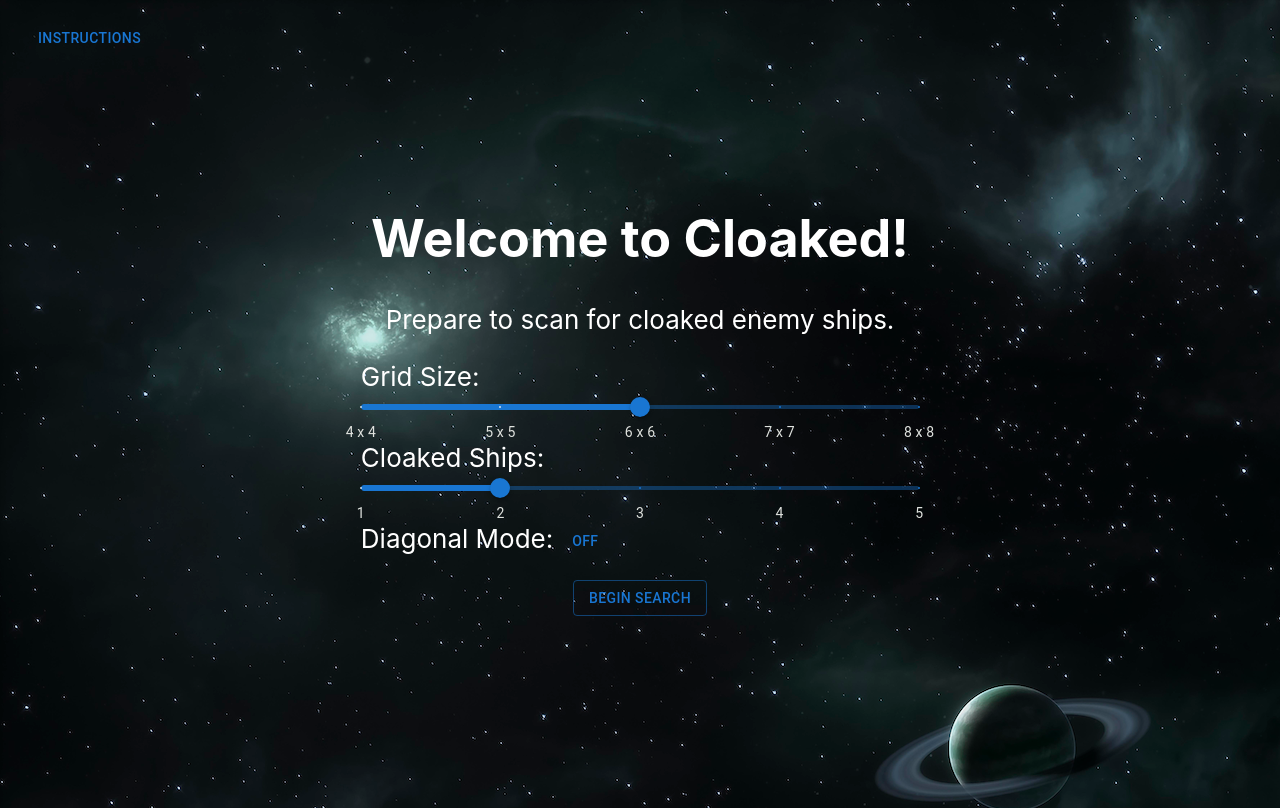
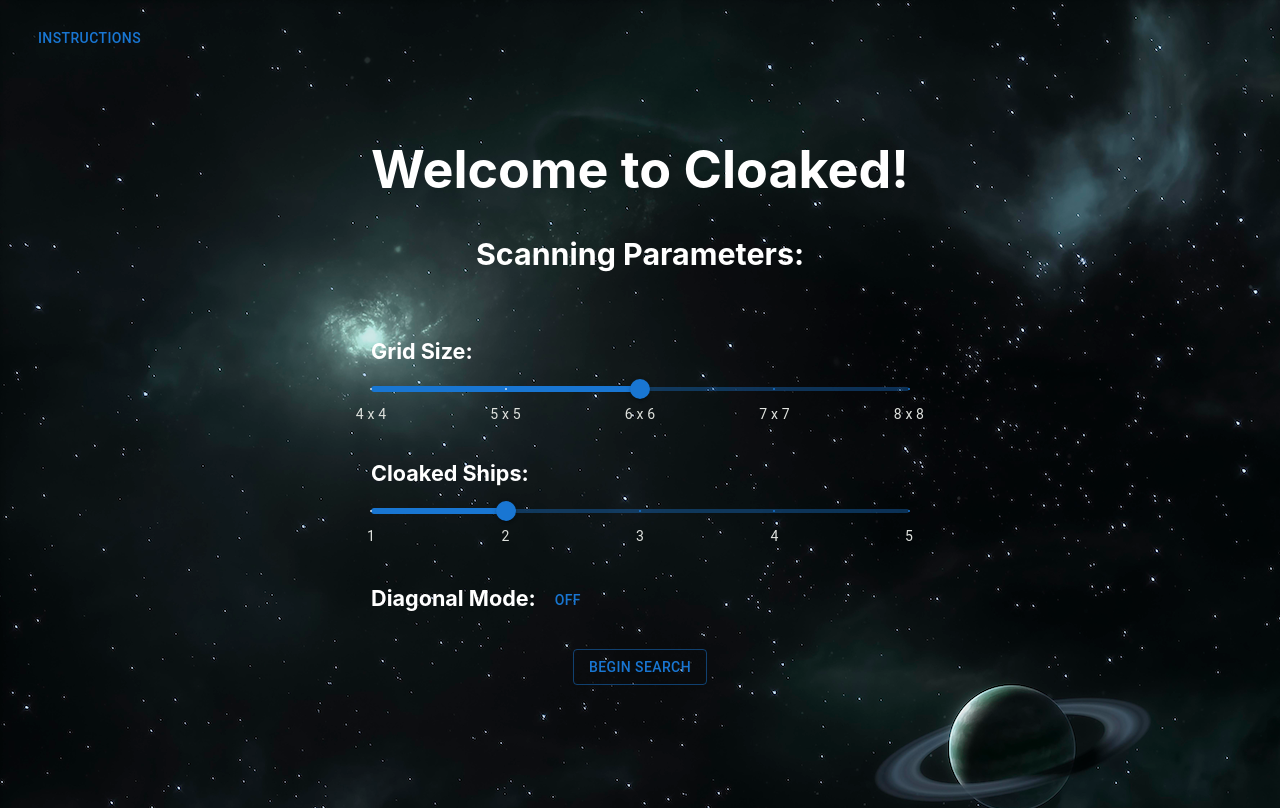
Before and after one commit to bwwhitaker/cloaked, a React (Create React App) app: page / in a window 1280 px wide. Built offline with nearby package versions, Linux system fonts and the light colour scheme.

Commit message:
Langauge and bug fix
Updated language on the home page and fixed bug with unlocking targeted cells

```diff
--- a/src/App.css
+++ b/src/App.css
@@ -3,7 +3,6 @@
 }
 
 .App-header {
-	background-color: #0f1116;
 	background-image: url('./galaxy-night-view-scaled.png');
 	background-size: auto;
 	min-height: 101vh;
--- a/src/Components/GameSpace.css
+++ b/src/Components/GameSpace.css
@@ -39,3 +39,7 @@
 	font-size: 1rem;
 	cursor: default;
 }
+
+h5 {
+	margin-bottom: 10px;
+}
--- a/src/Components/GameSpace.js
+++ b/src/Components/GameSpace.js
@@ -98,10 +98,10 @@ function GameSpace() {
 					</Button>
 				</div>
 				<h1>Welcome to Cloaked!</h1>
-				<p>Prepare to scan for cloaked enemy ships.</p>
+				<h3>Scanning Parameters:</h3>
 				<div className='grid-container'>
 					<Grid container>
-						Grid Size:
+						<h5>Grid Size:</h5>
 						<Slider
 							defaultValue={6}
 							aria-label='Grid Size'
@@ -112,7 +112,7 @@ function GameSpace() {
 							max={8}
 							onChangeCommitted={changeAxis}
 						/>
-						Cloaked Ships:
+						<h5>Cloaked Ships:</h5>
 						<Slider
 							defaultValue={2}
 							aria-label='Cloaked Ships Count'
@@ -123,6 +123,7 @@ function GameSpace() {
 							max={5}
 							onChangeCommitted={changeShips}
 						/>
+						<h5>
 							Diagonal Mode:
 							<Button
 								variant='text'
@@ -138,6 +139,7 @@ function GameSpace() {
 							>
 								{diagonalModeStatus}
 							</Button>
+						</h5>
 					</Grid>
 				</div>
 				<div className='CenterAligning'>
--- a/src/Components/Square.js
+++ b/src/Components/Square.js
@@ -78,7 +78,7 @@ function Square(props) {
 			updateColors('green', 'white', 0);
 			props.updateTargeted(id);
 		} else if (clickMode === 'Unlock' && isInArray(id, targeted)) {
-			updateColors('black', 'white', 250);
+			updateColors('white', 'black', 250);
 			props.removeTargeted(id);
 		} else if (clickMode === 'Scan' && isInArray(id, targeted)) {
 			updateColors('black', 'white', 250);
```
Lines whose indentation alone changed are shown as unchanged.
